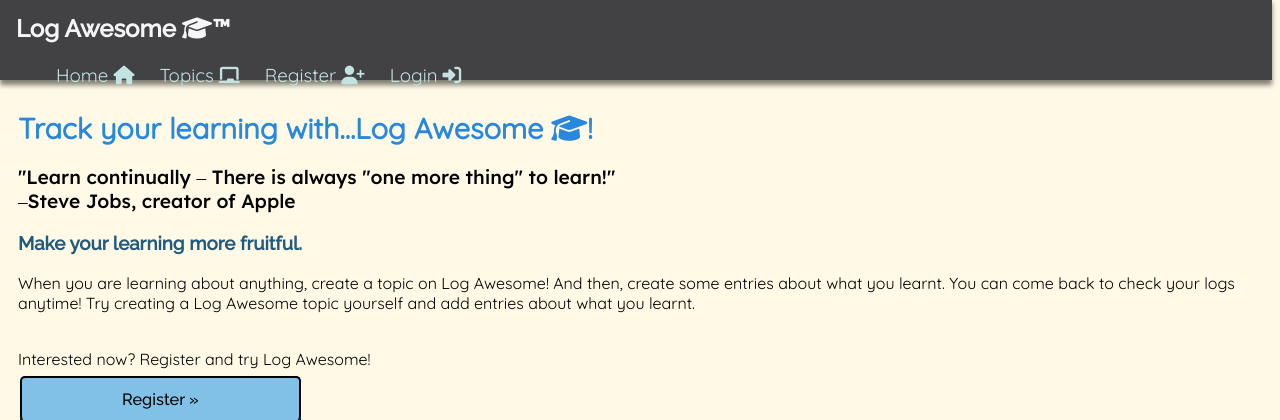
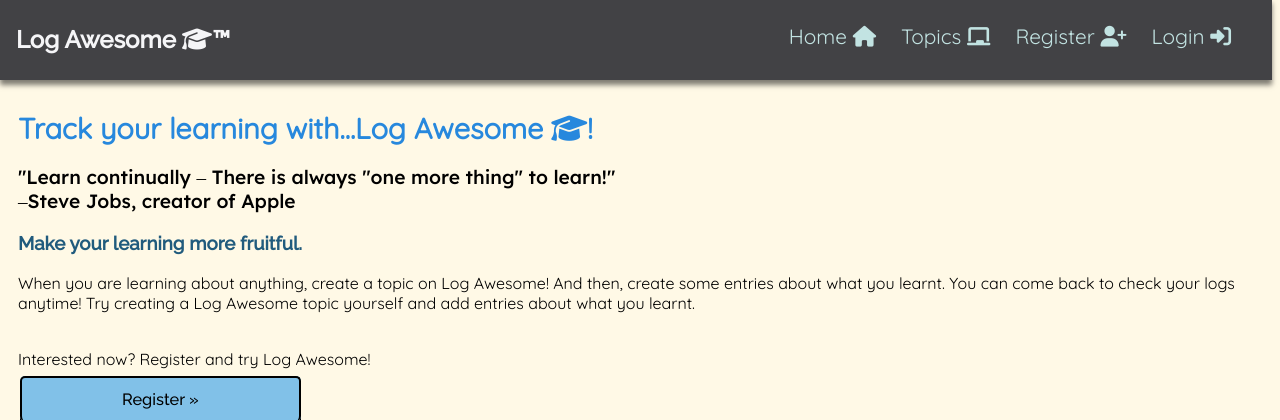
Before and after one commit to SuperDragon999/LogAwesome, a Django app: page / in a window 1280 px wide. Shown: the top 420 px of the page. Run offline with Django 4.2, Linux system fonts and the light colour scheme; some libraries are stand-ins or nearby versions; some web fonts are replaced.

Commit message:
Made CSS code more readable

```diff
--- a/learning_logs/templates/learning_logs/base.html
+++ b/learning_logs/templates/learning_logs/base.html
@@ -19,20 +19,25 @@
            --secondary-color:#FF7330;
            --tertiary-color:#ead340;
         }
+
         html,body{
              background:var(--background-color);
              font-family: var(--text-font),"Raleway";
              font-size:1em;
         }
+
         main{
             padding:10px;
         }
+
         h1,h2,h3,h4,h5,h6{
              font-family: var(--heading-font);
         }
+
         strong{
              font-weight:1000;
         }
+
         a{
             color:var(--default-color);
             transition-duration:0.3s;
@@ -43,6 +48,7 @@
            align-content:stretch;
            flex-wrap:nowrap;
        }
+
         input{
             font-family:'Fuzzy Bubbles', cursive;
             width:30%;
@@ -51,58 +57,74 @@
             margin-left:50px;
             padding:5px;
         }
+
         form{
             margin-left:50px;
         }
+
         textarea{
             font-family:'Fuzzy Bubbles', cursive;
             font-size:1.1em;
         }
+
         a:hover{
             color:rgb(87, 196, 192);
         }
+
         ::selection{
             background:var(--default-color);
             color: white;
         }
+
         ::-webkit-scrollbar{
             width:10px;
         }
+
         ::-webkit-scrollbar-track{
             background:var(--background-color);
         }
+
         ::-webkit-scrollbar-thumb{
             background:var(--default-color);
         }
+
         ::-webkit-scrollbar-thumb:hover{
             background:#2b6ee3;
         }
+
         .grid-container{
             display:grid;
         }
+
         .page{
             padding:5%;
             color:rgb(191, 191, 191);
             background:rgb(51, 51, 51);
         }
+
         .center{
             text-align:center;
         }
+
         .highlight-1{
             color:#2499EB;
         }
+
         .highlight-2{
             color:var(--secondary-color);
         }
+
         .mid-page-image {
            float: right;
            margin: 2.5%;
            width: 300px;
         }
+
         button{
             outline:none;
             font-family: var(--text-font)
         }
+
         a{
             text-decoration:none;
         }
@@ -111,6 +133,7 @@
         #menu-toggle{
             display: none;
         }
+
         .menu-button-container {
             display: none;
             height: 100%;
@@ -132,6 +155,7 @@
             transition: transform 400ms cubic-bezier(0.23, 1, 0.32, 1);
             border-radius: 2px;
         }
+
         .nav-content a {
             color:#c2e3e2;
             font-size:1.3em;
@@ -143,6 +167,7 @@
             display: inline-block;
             outline: none;
         }
+
         .nav-content a:after {
             content: " ";
             width: 100%;
@@ -153,59 +178,52 @@
             transition:inherit;
             transform: scaleX(0);
          }
+
         .nav-content a:focus:after,
         .nav-content a:hover:after {
             transform: scaleX(1);
          }
+
         .nav-bar{
             display:flex;
             flex-direction: row;
-            flex-wrap: nowrap;
             align-items: center;
             justify-content: space-between;
+            position: sticky;
             color:#f5f5f7;
             padding:1em;
-            position: sticky;
             height:50px;
             margin-left:-8px;
             margin-top:-10px;
             z-index: 10;
             box-shadow: 0px 5px 5px rgba(0, 0, 0, 0.5);
-            display:block;
             background: #424245;
         }
-        .nav-flex{
-            margin-left:20px;
-            font-size:0.9em;
-        }
+
         .links-part{
-            margin-top:20px;
             margin-left:20px;
             display:flex;
             align-items:stretch;
         }
-        #welcome-msg{
-            margin-top:0px;
-            margin-left:790px;
-            font-size:1.3em;
-            color:#f5f5f7;
-        }
+
         #brand-name{
             font-size:1.5em;
             color:#f5f5f7;
-            margin-top:20px;
             font-weight:700;
             font-family:'Raleway';
         }
+
         #brand-name:after{
             content:none;
             width: 0%;
             height: 0px;
         }
+
         .menu-button::before {
             content: '';
             margin-top: -8px;
         }
+
         .menu-button::after {
             content: '';
             margin-top: 8px;
@@ -224,7 +242,6 @@
             margin-top: 0px;
             transform: rotate(-405deg);
 }
-
     </style><!--Navbar-->
     <style>
         #login{
@@ -270,18 +287,23 @@
             border-bottom:0;
             transition:0.3s;
         }
+
         .buttons:hover{
             background-color: #44adf3;
         }
+
         #msg{
             margin-left:50px;
         }
+
         .brand-name{
             color:var(--default-color);
         }
+
         #start-msg{
             color:black;
         }
+
         #end-msg{
             color:var(--default-color);
         }
@@ -312,9 +334,11 @@
                 width:72%;
                 margin-left:60px;
             }
+
             input{
                 width:30%;
             }
+
             #welcome-msg{
                 margin-top:0px;
                 margin-left:70px;
@@ -322,11 +346,14 @@
                 color:#f5f5f7;
             }
         }
+
         @media only screen and (max-width:767px){
             /*Normal tablets style*/
             .buttons{
                 width:80%;
             }
+
+
             .menu-button-container {
                 display: flex;
             }
@@ -353,13 +380,16 @@
                 justify-content: center;
                 align-items: center;
             }
+
         }
+
         @media only screen and (max-width:480px){
             /*Phone styles*/
             html{
                 overflow:hidden;
                 max-width:100%;
             }
+
             .buttons{
                 width:80%;
                 margin-left:50px;
@@ -376,18 +406,16 @@
                 <div class = 'menu-button'></div>
             </label>
             <a id = 'brand-name' href = "{% url 'learning_logs:home' %}">Log Awesome <i class = 'fa-solid fa-graduation-cap'></i>&trade;</a>
-            <div class = 'nav-content flex-container nav-flex'>
-                <div class = 'links-part'>
+            <div class = 'nav-content links-part'>
                     <a href="{% url 'learning_logs:home' %}">Home <i class="fa-solid fa-house"></i></a>
                     <a href="{% url 'learning_logs:topics' %}">Topics <i class="fa-solid fa-chalkboard"></i></a>
                     {% if user.is_authenticated %}
                     <a href="{% url 'users:logout' %}">Log out <i class="fa-solid fa-right-from-bracket"></i></a>
-                    <a id = 'welcome-msg'><i class = 'fa-solid fa-user'></i> {{ user.username }}</a>
+                    <a style = 'color:#f5f5f7;'><i class = 'fa-solid fa-user'></i> {{ user.username }}</a>
                     {% else %}
                     <a href="{% url 'users:register' %}" id = 'register'>Register <i class="fa-solid fa-user-plus"></i></a>
                     <a href="{% url 'users:login' %}" id = 'login'>Login <i class="fa-solid fa-right-to-bracket"></i></a>
                     {% endif %}
-                </div>
             </div>
         </div><!--Navbar-->
         <main>
```
